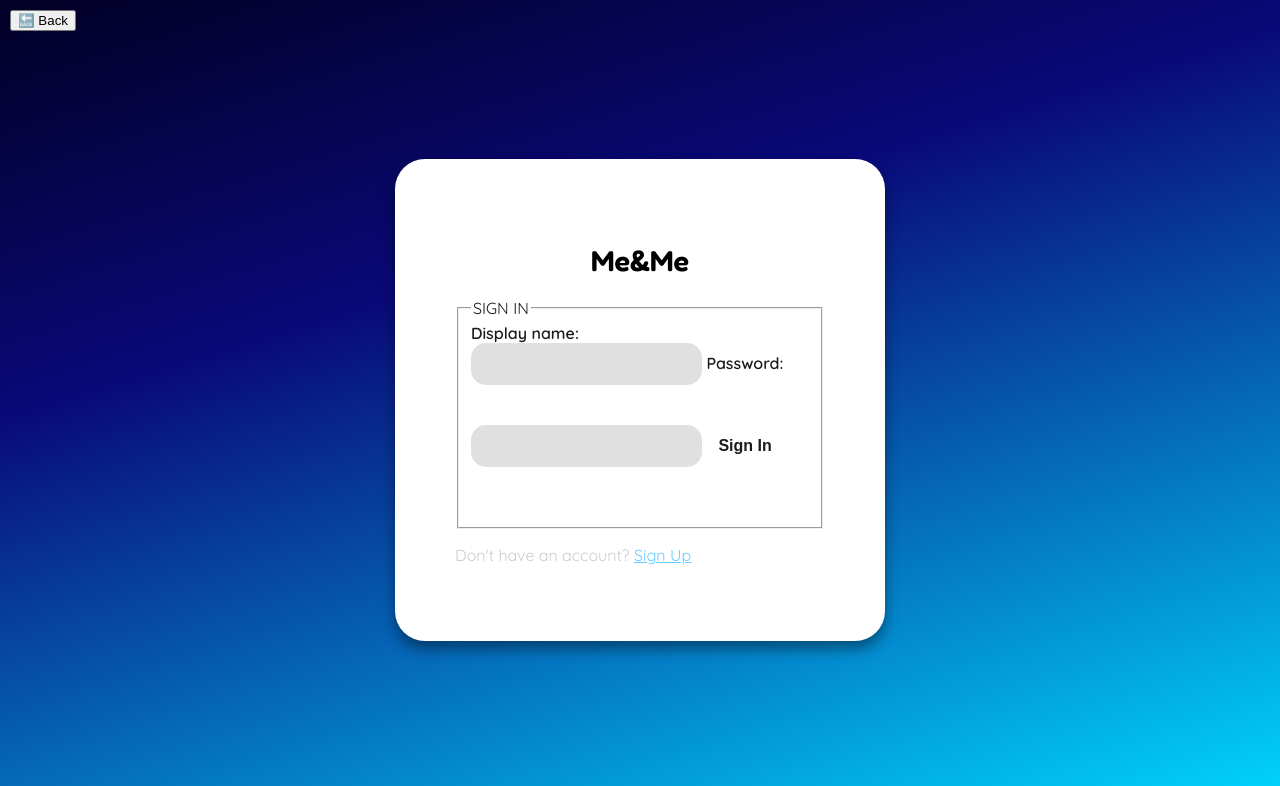
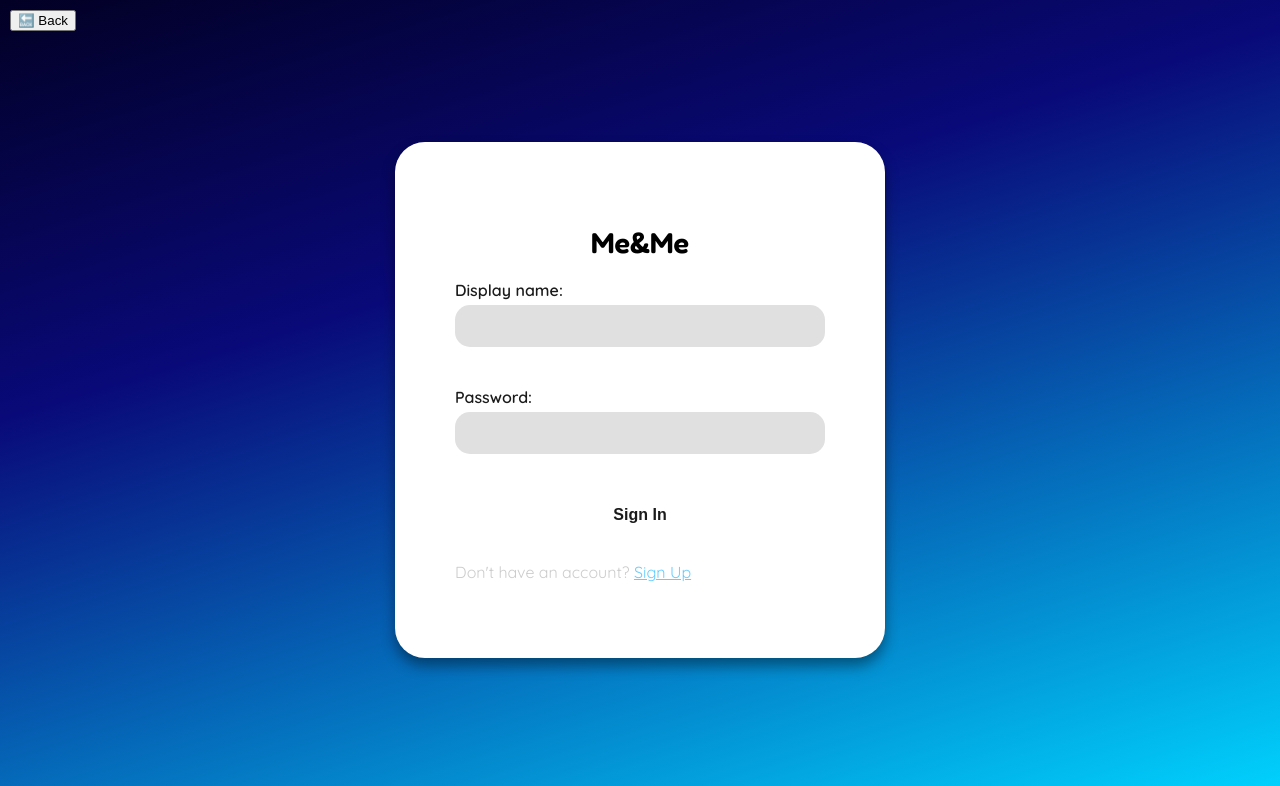
Before and after one commit to AlexBell25/MeandMe, a PHP site: page /login.html in a window 1280 px wide. Shown: the top 786 px of the page. Run offline with PHP 8.4, Linux system fonts and the light colour scheme.

Commit message:
remove box

```diff
--- a/login.html
+++ b/login.html
@@ -18,8 +18,6 @@
     <div class="signup-form-container">
       <h2>Me&Me</h2>
       <form onsubmit="return handleLogin(event)">
-        <fieldset>
-          <legend></i> SIGN IN</legend>
 
           <label for="user"></i> Display name: </label>
           <input type="text" id="user" name="user" maxlength="10" required />
@@ -29,7 +27,6 @@
 
           <button type="submit">Sign In</button>
           <div class="error" id="errorMessage" style="color: red; margin-top: 10px;"></div>
-        </fieldset>
       </form>
       <p style="margin-top: 1rem; color: #ccc;">Don't have an account? <a href="signup.html" style="color: #6cf;">Sign Up</a></p>
     </div>
--- a/loginstylesheet.css
+++ b/loginstylesheet.css
@@ -89,23 +89,23 @@ button[type="submit"] {
   border-radius: 12px;
   background: white;
   color: #1b1b1b;
-  font-weight: bold;;
+  font-weight: bold;
   font-size: 1rem;
   cursor: pointer;
   transition: opacity 0.3s ease;
+
+  /* Center the button */
+  align-self: center;
+  width: 60%; /* optional: set a consistent width */
+  text-align: center;
 }
+
 
 button[type="submit"]:hover {
   opacity: 0.85;
   background: #000000;
 }
 
-.error {
-  justify-content: center
-  margin-top: 10px;
-  color: #ff6b6b;
-  font-weight: bold;
-}
 
 .footer-text {
   margin-top: 20px;
--- a/signup.html
+++ b/signup.html
@@ -39,8 +39,6 @@
     <div class="signup-form-container">
       <h2>Me&Me</h2>
       <form onsubmit="return handleRegistration(event)">
-        <fieldset>
-          <legend> SIGN UP</legend>
 
           <label for="user"> Username:</label>
           <input type="text" id="user" name="user" maxlength="10" required />
@@ -56,7 +54,6 @@
 
           <button type="submit">Register</button>
           <div class="error" id="errorMessage" style="color: red; margin-top: 10px;"></div>
-        </fieldset>
       </form>
     </div>
 
```
